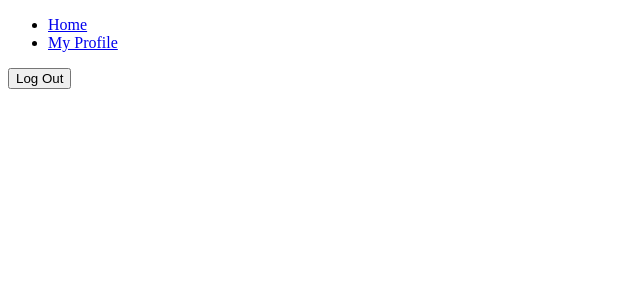
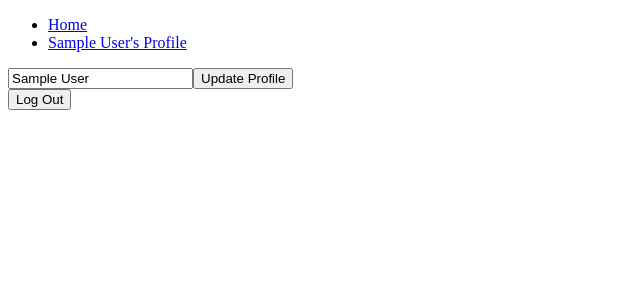
Before and after one commit to winkey83/nwitter_2022, a React (Create React App) app: page /#/profile in a window 1280 px wide. Shown: the top 300 px of the page, without its empty margins (0-640 px from the left). Built offline with nearby package versions, Linux system fonts and the light colour scheme; no server answers; sample sign-in values are in the browser's storage.

Commit message:
Update Profile

```diff
--- a/src/components/App.js
+++ b/src/components/App.js
@@ -4,24 +4,33 @@ import { authService } from "fbase";
 
 function App() {
   const [init, setInit] = useState(false);
-  const [isLoggedIn, setIsLoggedIn] = useState(false);
   const [userObj, setUserObj] = useState(null);
 
-  useEffect(()=>{
-    authService.onAuthStateChanged((user)=>{
-      if(user) {
-        setIsLoggedIn(user);
-        setUserObj(user);
-      } else {
-        setIsLoggedIn(false);
+  const refreshUser = () => {
+    const user = authService.currentUser;
+    setUserObj({
+      uid: user.uid,
+      displayName: user.displayName,
+    });
+  };
+
+  useEffect(() => {
+    authService.onAuthStateChanged((user) => {
+      if (user) {
+        setUserObj({
+          uid: user.uid,
+          displayName: user.displayName,
+        });
+      }else{
+        setUserObj(null);
       }
       setInit(true);
     });
-  },[]);
+  }, []);
 
   return (
     <>
-      {init? <AppRouter isLoggedIn={isLoggedIn} userObj={userObj} /> : "initializing..."}
+      {init ? <AppRouter refreshUser={refreshUser} isLoggedIn={Boolean(userObj)} userObj={userObj} /> : "initializing..."}
     </>
   );
 }
--- a/src/components/Navigation.js
+++ b/src/components/Navigation.js
@@ -1,13 +1,14 @@
 import { Link } from "react-router-dom";
 
+const Navigation = ({ userObj }) => {
+  console.log(userObj);
 
-const Navigation = () => {
   return (
     <nav>
-        <ul>
-            <li><Link to="/">Home</Link></li>
-            <li><Link to="Profile">My Profile</Link></li>
-        </ul>
+      <ul>
+        <li><Link to="/">Home</Link></li>
+        <li><Link to="Profile">{userObj.displayName}'s Profile</Link></li>
+      </ul>
     </nav>
   );
 };
--- a/src/components/Router.js
+++ b/src/components/Router.js
@@ -5,15 +5,15 @@ import Home from "routes/Home";
 import Profile from "routes/Profile";
 import Navigation from "components/Navigation";
 
-const AppRouter = ({ isLoggedIn, userObj }) => {
+const AppRouter = ({ isLoggedIn, userObj, refreshUser }) => {
   return (
     <HashRouter>
-      {isLoggedIn && <Navigation/>}
+      {isLoggedIn && <Navigation userObj={userObj}/>}
       <Routes>
         {isLoggedIn ? (
           <>
             <Route path="/" element={<Home userObj={userObj} />} />
-            <Route path="/profile" element={<Profile />} />
+            <Route path="/profile" element={<Profile refreshUser={refreshUser} userObj={userObj} />} />
           </>
         ) : (
           <Route path="/" element={<Auth />} />
--- a/src/routes/EditProfile.js
+++ /dev/null
@@ -1,3 +0,0 @@
-import React from "react";
-const EditProfile = () => <span>EditProfile</span>;
-export default EditProfile;
--- a/src/routes/Profile.js
+++ b/src/routes/Profile.js
@@ -1,10 +1,50 @@
-import { authService } from "fbase";
-import React from "react";
+import { authService, dbService } from "fbase";
+import { updateProfile } from "firebase/auth";
+import { collection, query, where, getDocs, orderBy } from "firebase/firestore";
+import React, { useEffect, useState } from "react";
 
-const Profile = () => {
-    const onLogOutClick=()=>authService.signOut();
+const Profile = ({ userObj, refreshUser }) => {
+    const [newDisplayName, setNewDisplayName] = useState(userObj.displayName);
+    const onLogOutClick = () => authService.signOut();
+
+    // const getMyNweets = async () => {
+    //     const q = query(
+    //         collection(dbService, "nweets"),
+    //         where("creatorId", "==", userObj.uid),
+    //         orderBy("createdAt", "asc")
+    //     );
+    //     const dbNweets = await getDocs(q);
+    //     dbNweets.forEach((document)=> {
+    //         const nweetObject = {...document.data(), id: document.id };
+    //         setNweets((prev)=>[nweetObject, ...prev])
+    //     });
+    // };
+
+    const onChange = (event) => {
+        const {
+            target: { value },
+        } = event;
+        setNewDisplayName(value);
+    };
+
+    const onSubmit = async (event) => {
+        event.preventDefault();
+        if (userObj.displayName != newDisplayName) {
+            await updateProfile(authService.currentUser, { displayName: newDisplayName });
+            refreshUser();
+        }
+    };
+
+    useEffect(() => {
+        //getMyNweets();
+    }, []);
+
     return (
         <>
+            <form onSubmit={onSubmit}>
+                <input type="text" placeholder="Display name" onChange={onChange} value={newDisplayName} />
+                <input type="submit" value="Update Profile" />
+            </form>
             <button onClick={onLogOutClick}>Log Out</button>
         </>
     );
```
